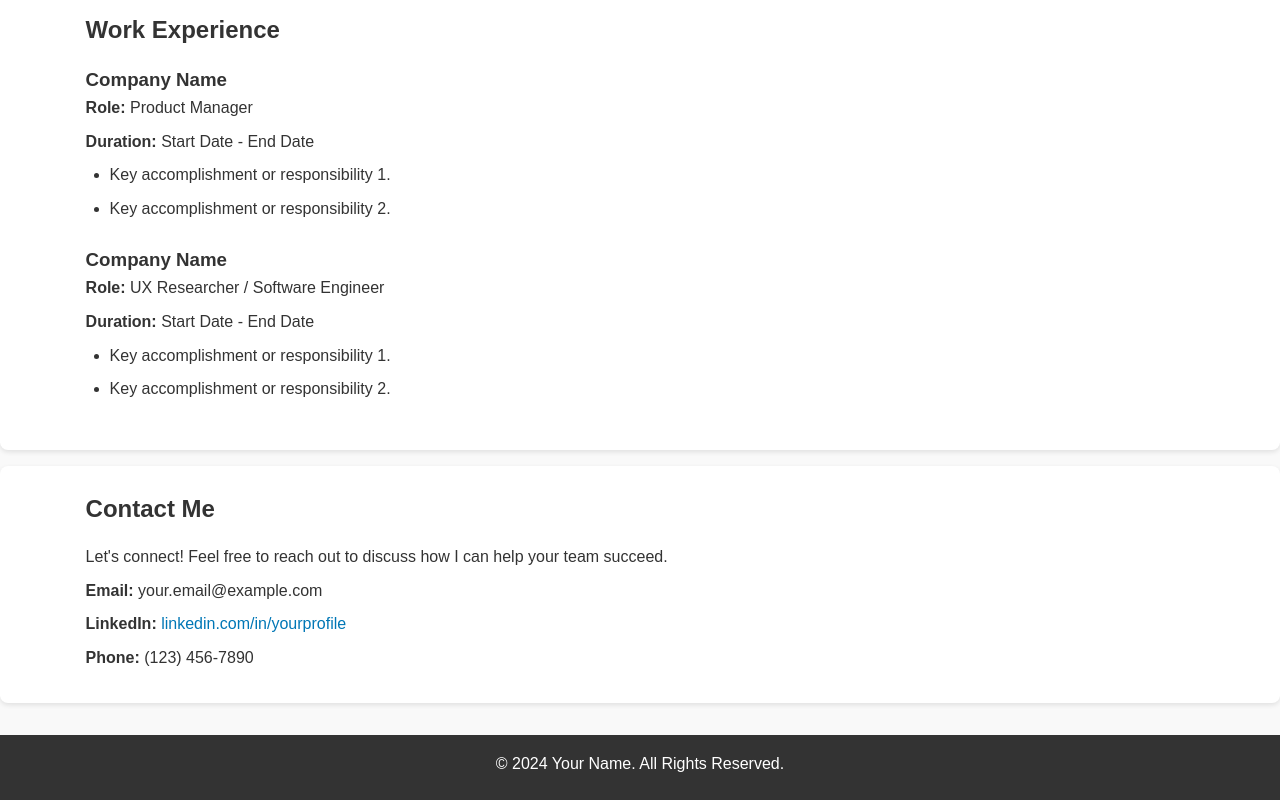
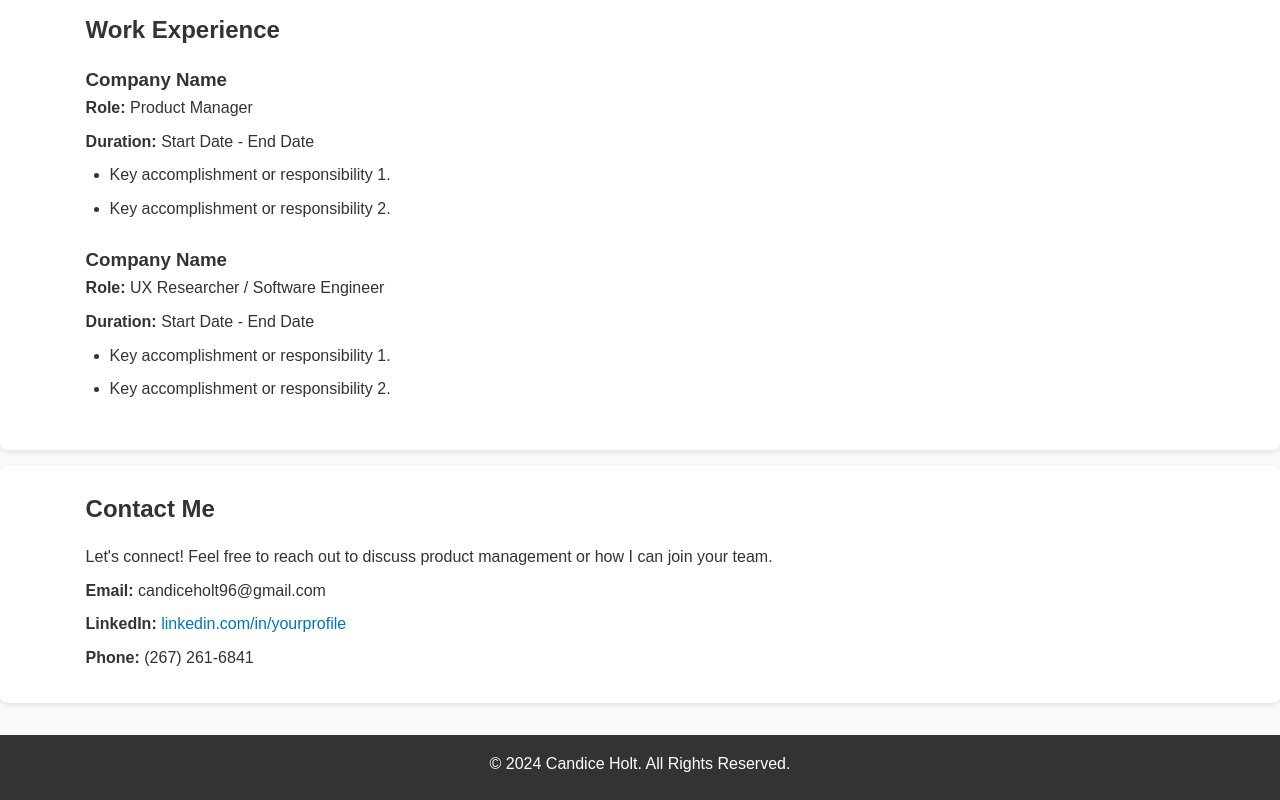
Before and after one commit to CandiCoder/CandiCoder.github.io, a plain HTML site: page index.html in a window 1280 px wide. Shown: the part 828-1628 px from the top of the page. Drawn offline with Linux system fonts and the light colour scheme.

Commit message:
Update Contact index.html
Updated Contact Me section with personal information

```diff
--- a/index.html
+++ b/index.html
@@ -74,18 +74,18 @@
     <section id="contact" class="contact">
         <div class="container">
             <h2>Contact Me</h2>
-            <p>Let's connect! Feel free to reach out to discuss how I can help your team succeed.</p>
+            <p>Let's connect! Feel free to reach out to discuss product management or how I can join your team.</p>
             <ul>
-                <li><strong>Email:</strong> your.email@example.com</li>
-                <li><strong>LinkedIn:</strong> <a href="https://linkedin.com/in/yourprofile" target="_blank">linkedin.com/in/yourprofile</a></li>
-                <li><strong>Phone:</strong> (123) 456-7890</li>
+                <li><strong>Email:</strong> candiceholt96@gmail.com</li>
+                <li><strong>LinkedIn:</strong> <a href="https://www.linkedin.com/in/candice-holt-66a353107/" target="_blank">linkedin.com/in/yourprofile</a></li>
+                <li><strong>Phone:</strong> (267) 261-6841</li>
             </ul>
         </div>
     </section>
 
     <footer class="footer">
         <div class="container">
-            <p>&copy; 2024 Your Name. All Rights Reserved.</p>
+            <p>&copy; 2024 Candice Holt. All Rights Reserved.</p>
         </div>
     </footer>
 
```
